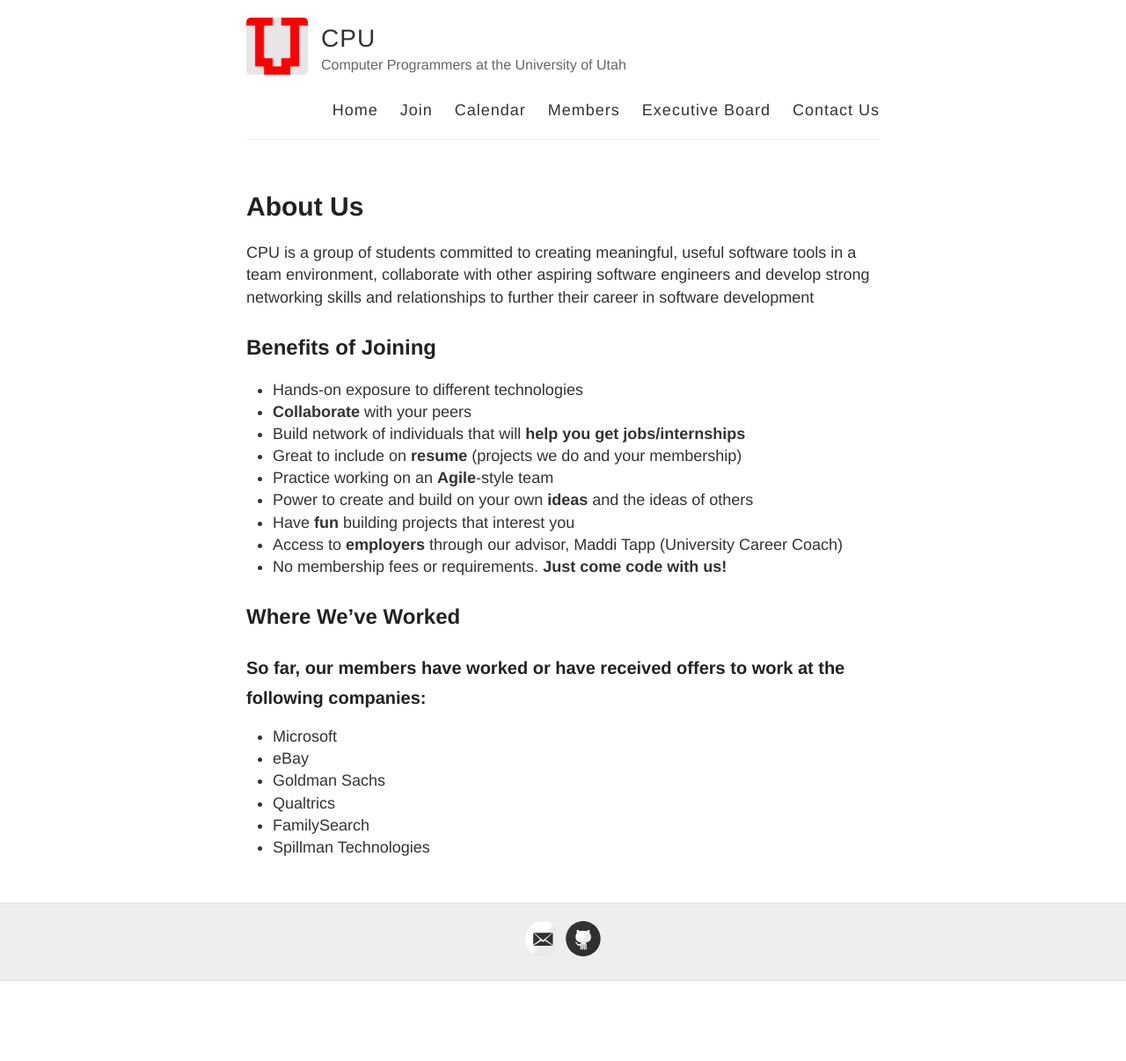
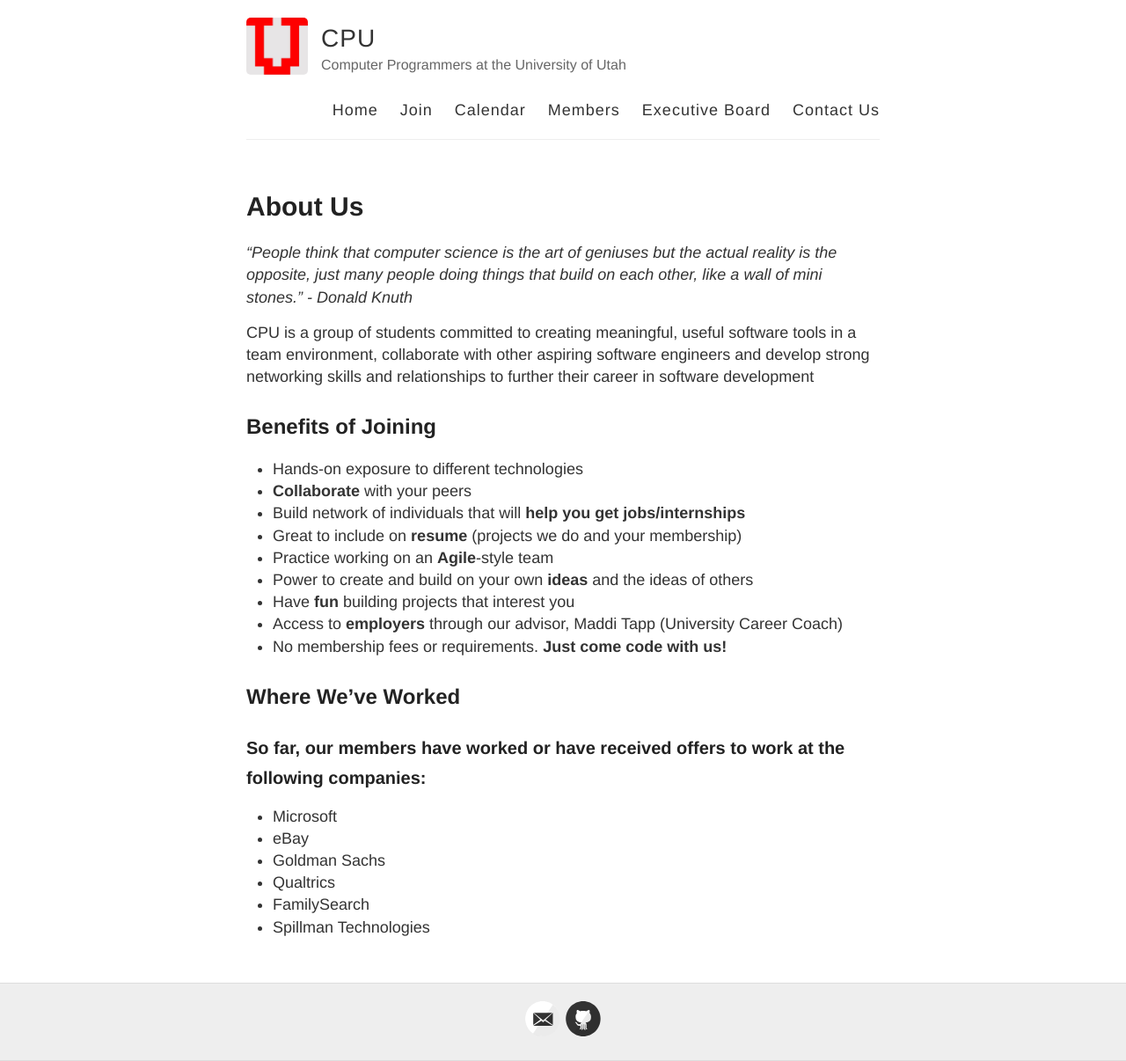
Before and after one commit to joshcally/cpuofu.github.io, a Jekyll site: the page built from md/index.md, in a window 1280 px wide. Shown: the whole page at 88% size. Built offline with Jekyll 4.4.1, drawn with Linux system fonts in a browser that asks for light colours; Markdown is read by kramdown in place of the engine named in the settings; before the commit the page ends 1115 px from its top, so only the background shows below that.

Commit message:
Knuth quote

```diff
--- a/md/index.md
+++ b/md/index.md
@@ -3,6 +3,8 @@
 title: About Us
 permalink: /
 ---
+
+*“People think that computer science is the art of geniuses but the actual reality is the opposite, just many people doing things that build on each other, like a wall of mini stones.” - Donald Knuth*
 
 CPU is a group of students committed to creating meaningful, useful software tools in a team environment, collaborate with other aspiring software engineers and develop strong networking skills and relationships to further their career in software development
 
```
